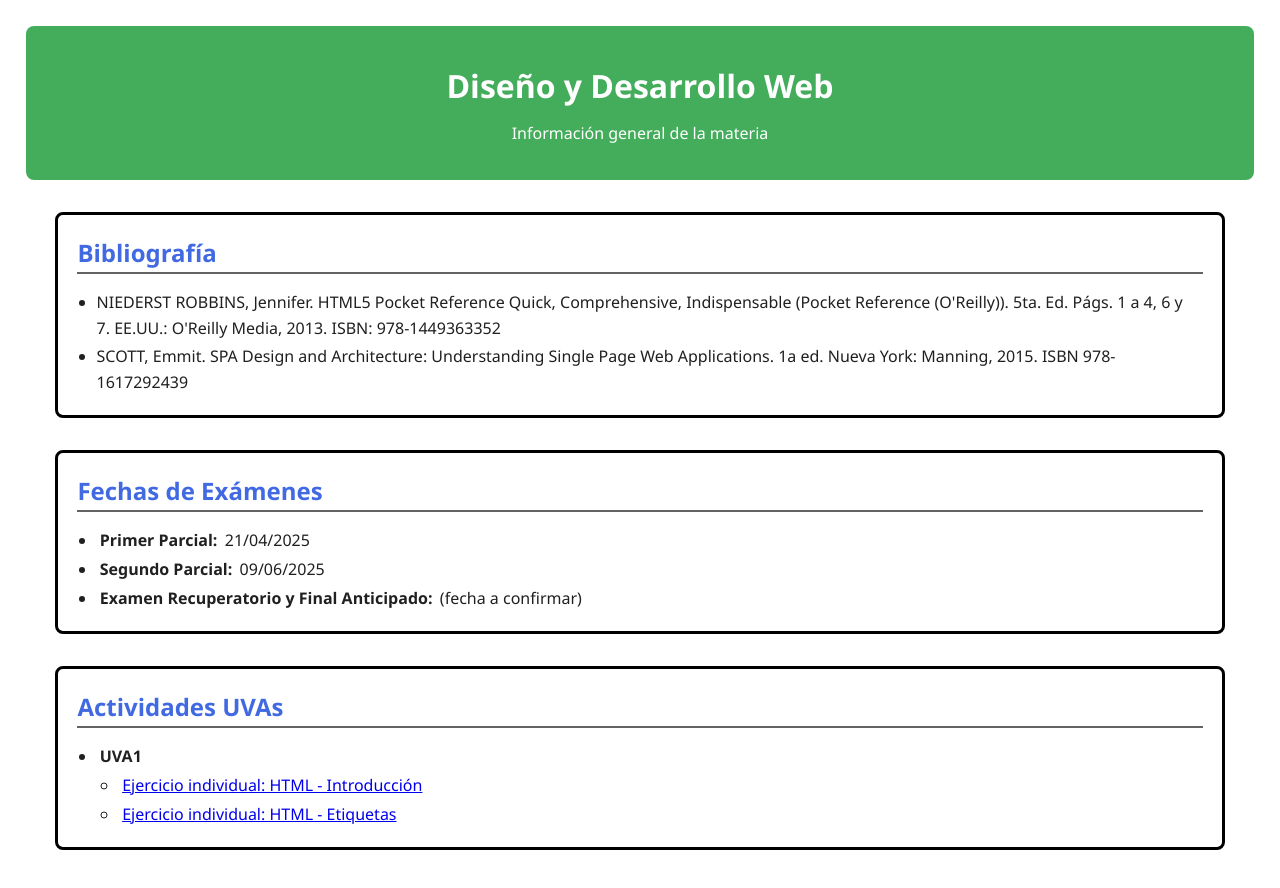
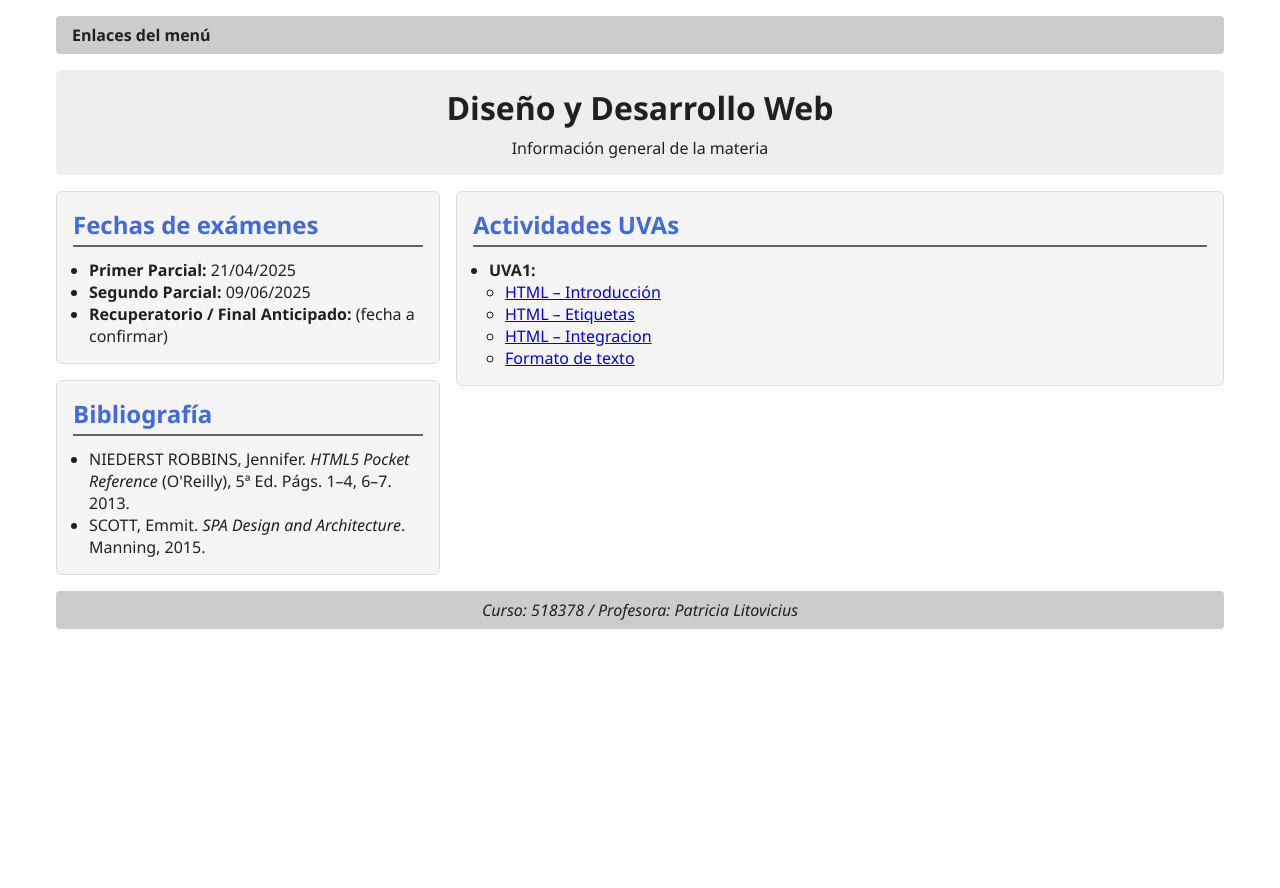
Before and after one commit to pedro-vazquez-b/Vazquez_1219251_26032025_HTMLEtiquetas, a plain HTML site: page index.html in a window 1280 px wide. After the commit the page ends 800 px from the top, so only its background shows below. Drawn offline with Linux system fonts and the light colour scheme.

Commit message:
Actualizado con el formato requerido

```diff
--- a/index.html
+++ b/index.html
@@ -2,98 +2,149 @@
 <html lang="es">
 
 <head>
-    <meta charset="UTF-8">
-    <meta name="viewport" content="width=device-width, initial-scale=1.0">
+    <meta charset="UTF-8" />
+    <meta name="viewport" content="width=device-width, initial-scale=1.0" />
     <title>Diseño y Desarrollo Web</title>
     <style>
+        /* reset básico y tipografía */
         * {
-            margin: 0.2rem;
+            margin: 0;
+            padding: 0;
+            box-sizing: border-box;
             font-family: 'Segoe UI', Tahoma, Geneva, Verdana, sans-serif;
         }
 
         body {
-            background-color: #ffffff;
+            background: #fff;
             color: #202020;
-            line-height: 1.6;
-            padding: 20px;
-            margin: 0 auto;
+        }
+
+        /* contenedor principal en grid */
+        .container {
+            display: grid;
+            grid-template-areas:
+                "nav nav"
+                "header header"
+                "aside main"
+                "footer footer";
+            grid-template-columns: 1fr 2fr;
+            grid-template-rows: auto auto 1fr auto;
+            gap: 1rem;
+            max-width: 1200px;
+            margin: 1rem auto;
+            padding: 0 1rem;
+        }
+
+        nav {
+            grid-area: nav;
+            background: #ccc;
+            padding: 0.5rem 1rem;
+            border-radius: 4px;
+            font-weight: bold;
         }
 
         header {
-            background-color: #44ad5b;
-            color: #ffffff;
-            padding: 30px;
+            grid-area: header;
+            background: #eee;
+            padding: 1rem;
+            border-radius: 6px;
             text-align: center;
-            border-radius: 8px;
-            margin-bottom: 30px;
+        }
+
+        aside {
+            grid-area: aside;
+            display: grid;
+            grid-template-rows: repeat(2, auto);
+            gap: 1rem;
+        }
+
+        main {
+            grid-area: main;
+        }
+
+        .box {
+            background: #f5f5f5;
+            padding: 1rem;
+            border: 1px solid #ddd;
+            border-radius: 6px;
         }
 
         h1 {
-            margin-bottom: 10px;
-        }
-
-        section {
-            background-color: white;
-            margin: 2rem;
-            padding: 1rem;
-            border-radius: 8px;
-            border-style: solid;
-            border-color: #000000;
+            margin-bottom: 0.5rem;
         }
 
         h2 {
+            margin-bottom: 0.75rem;
             color: #4169e1;
             border-bottom: 2px solid #636363;
-            margin-bottom: 1rem;
-        }
-
-        h3 {
-            color: #495057;
+            padding-bottom: 0.25rem;
         }
 
         ul {
             padding-left: 1rem;
         }
+
+        footer {
+            grid-area: footer;
+            background: #ccc;
+            padding: 0.5rem;
+            text-align: center;
+            border-radius: 4px;
+            font-style: italic;
+        }
     </style>
 </head>
 
 <body>
+    <div class="container">
+        <nav>Enlaces del menú</nav>
+
         <header>
             <h1>Diseño y Desarrollo Web</h1>
             <p>Información general de la materia</p>
         </header>
 
-    <section>
-        <h2>Bibliografía</h2>
-
-        <ul>
-            <li>NIEDERST ROBBINS, Jennifer. HTML5 Pocket Reference Quick, Comprehensive, Indispensable (Pocket Reference (O'Reilly)). 5ta. Ed. Págs. 1 a 4, 6 y 7. EE.UU.: O'Reilly Media, 2013. ISBN: 978-1449363352</li>
-            <li>SCOTT, Emmit. SPA Design and Architecture: Understanding Single Page Web Applications. 1a ed. Nueva York: Manning, 2015. ISBN 978-1617292439</li>
-        </ul>
-    </section>
-
-    <section>
-        <h2>Fechas de Exámenes</h2>
+        <aside>
+            <div class="box">
+                <h2>Fechas de exámenes</h2>
                 <ul>
                     <li><b>Primer Parcial:</b> 21/04/2025</li>
                     <li><b>Segundo Parcial:</b> 09/06/2025</li>
-            <li><b>Examen Recuperatorio y Final Anticipado:</b> (fecha a confirmar)</li>
+                    <li><b>Recuperatorio / Final Anticipado:</b> (fecha a confirmar)</li>
                 </ul>
-    </section>
+            </div>
+            <div class="box">
+                <h2>Bibliografía</h2>
+                <ul>
+                    <li>NIEDERST ROBBINS, Jennifer. <i>HTML5 Pocket Reference</i> (O'Reilly), 5ª Ed. Págs. 1–4, 6–7.
+                        2013.</li>
+                    <li>SCOTT, Emmit. <i>SPA Design and Architecture</i>. Manning, 2015.</li>
+                </ul>
+            </div>
+        </aside>
 
-    <section>
+        <main>
+            <div class="box">
                 <h2>Actividades UVAs</h2>
                 <ul>
-            <li><b>UVA1</b>
+                    <li><b>UVA1:</b>
                         <ul>
-                    <li><a href="https://pedro-vazquez-b.github.io/Intro/Vazquez_1219251%20_26032025_IntroaHTML.html">Ejercicio
-                            individual: HTML - Introducción</a></li>
-                    <li><a href="https://pedro-vazquez-b.github.io/Vazquez_1219251_26032025_HTMLEtiquetas">Ejercicio
-                            individual: HTML - Etiquetas</a></li>
+                            <li><a href="https://pedro-vazquez-b.github.io/Vazquez_1219251_26032025_IntroaHTML">HTML –
+                                    Introducción</a></li>
+                            <li><a href="https://pedro-vazquez-b.github.io/Vazquez_1219251_26032025_HTMLEtiquetas">HTML
+                                    – Etiquetas</a></li>
+                            <li><a href="https://pedro-vazquez-b.github.io/Vazquez_1219251_26032025_Integracion">HTML –
+                                    Integracion</a></li>
+                            <li><a href="https://pedro-vazquez-b.github.io/Vazquez_1219251_02042025_Formatodetexto">Formato de
+                                    texto</a></li>
                         </ul>
                     </li>
                 </ul>
-    </section>
+            </div>
+        </main>
+
+        <footer>Curso: 518378 / Profesora: Patricia Litovicius</footer>
+    </div>
 </body>
 
 </html>
```
Lines whose indentation alone changed are shown as unchanged.
